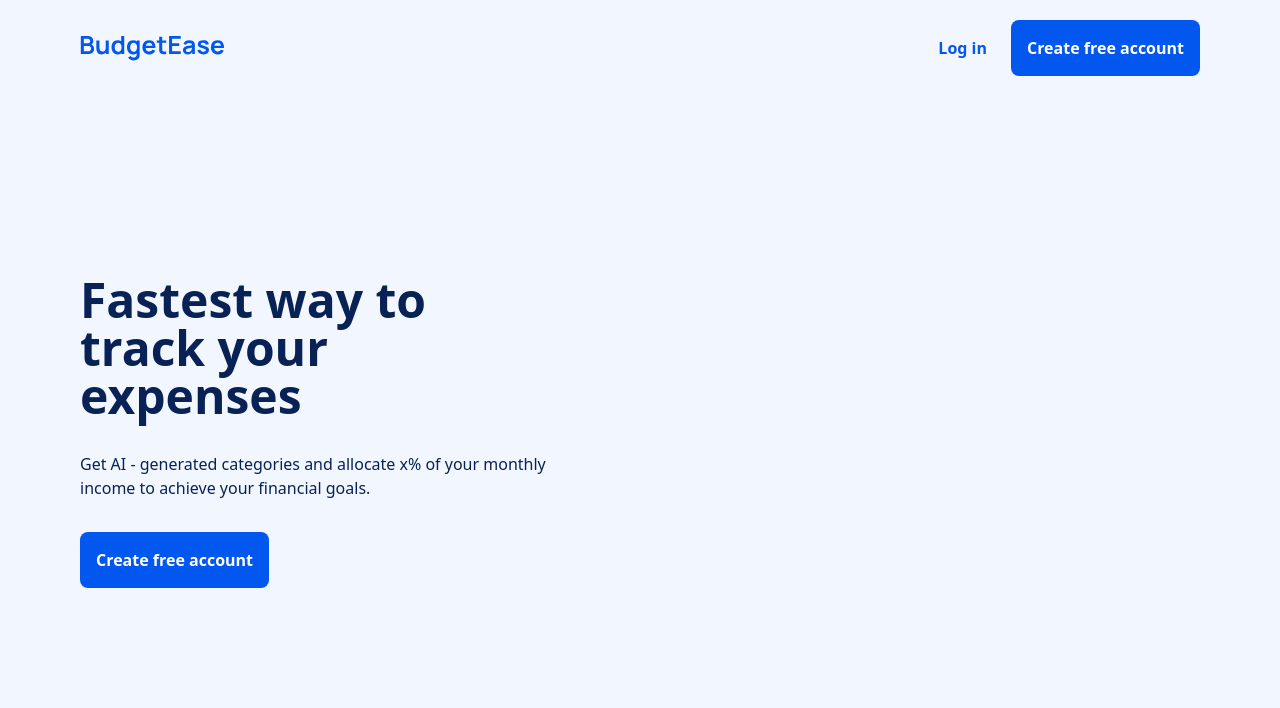
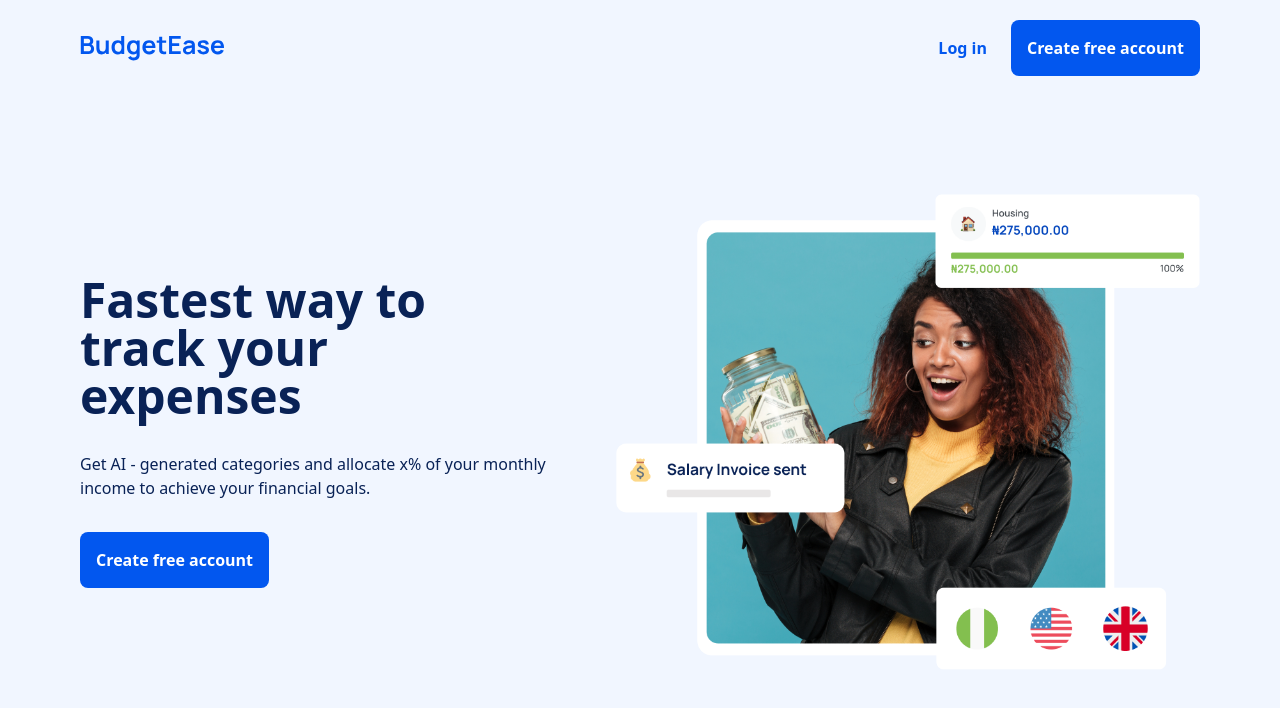
Before and after one commit to Hemdee1/hackops-budgetease, a Next.js app: page / in a window 1280 px wide. Shown: the top 708 px of the page. Built offline with nearby package versions, Linux system fonts and the light colour scheme.

Commit message:
update homepage content

```diff
--- a/src/pages/index.tsx
+++ b/src/pages/index.tsx
@@ -24,6 +24,14 @@ export default function Home() {
             Create free account
           </Link>
         </div>
+        <Image
+          src="/images/hero2.png"
+          alt="hero image"
+          width={0}
+          height={0}
+          sizes="100vw"
+          className="w-[600px] h-auto"
+        />
       </div>
     </main>
   );
```
